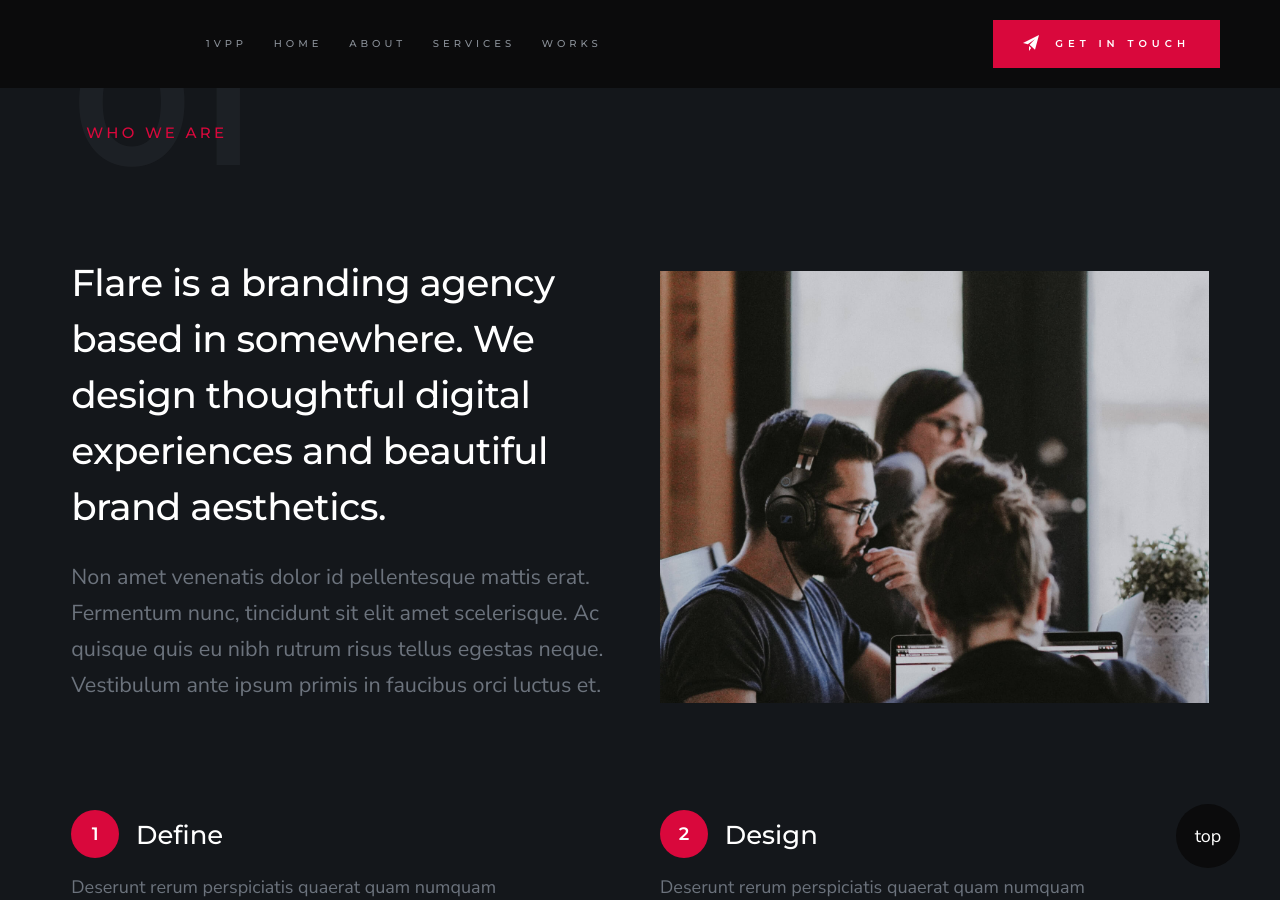
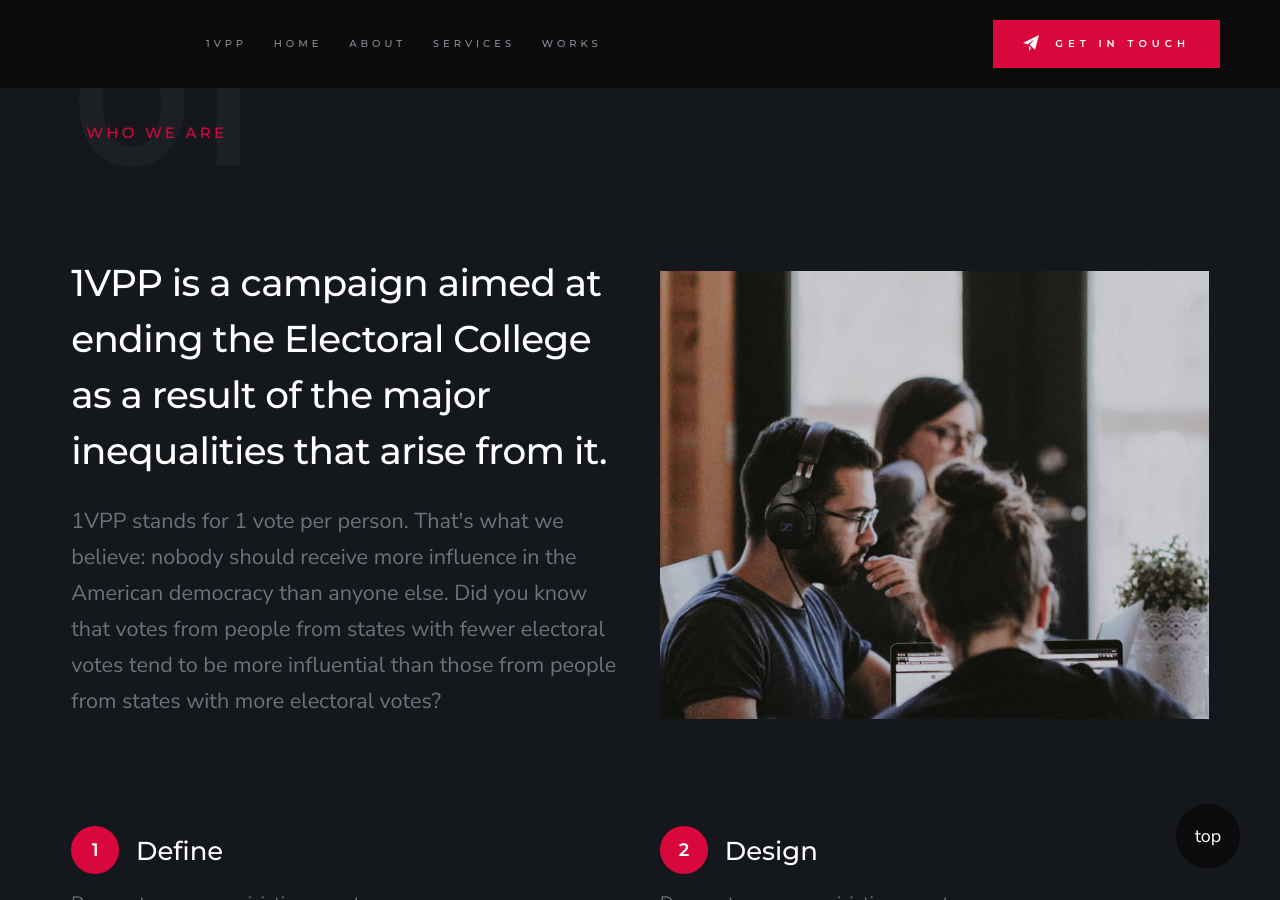
Before and after one commit to 0xmmalik/0xmmalik.github.io, a Jekyll site: the page electoral-college/index.html, which Jekyll copies as it is, in a window 1280 px wide and 900 px high, scrolled down 1113 px. Built offline with Jekyll 4.4.1, drawn with Linux system fonts in a browser that asks for light colours.

Commit message:
added more content to 1vpp

```diff
--- a/electoral-college/index.html
+++ b/electoral-college/index.html
@@ -101,12 +101,12 @@
                     </p>
 
                     <footer>
-                        <div class="s-hero__content-social">
+                        <!--<div class="s-hero__content-social">
                             <a href="#0"><i class="fab fa-facebook-f" aria-hidden="true"></i></a>
                             <a href="#0"><i class="fab fa-twitter" aria-hidden="true"></i></a>
                             <a href="#0"><i class="fab fa-instagram" aria-hidden="true"></i></a>
                             <a href="#0"><i class="fab fa-dribbble" aria-hidden="true"></i></a>
-                        </div>
+                        </div>-->
                     </footer>
                 </div>
 
@@ -114,10 +114,10 @@
         </div>
 
         <div class="s-hero__video">
-            <a class="s-hero__video-link" href="https://player.vimeo.com/video/117310401?color=01aef0&amp;title=0&amp;byline=0&amp;portrait=0" data-lity="">
+            <!--<a class="s-hero__video-link" href="https://player.vimeo.com/video/117310401?color=01aef0&amp;title=0&amp;byline=0&amp;portrait=0" data-lity="">
                 <svg xmlns="http://www.w3.org/2000/svg" width="24" height="24" viewBox="0 0 24 24"><path d="M21 12l-18 12v-24z"/></svg>
                 <span class="s-hero__video-text">Play Video</span>
-            </a>
+            </a>-->
         </div>
 
         <div class="s-hero__scroll">
@@ -146,14 +146,12 @@
 
             <div class="column large-6 w-900-stack s-about__intro-text">
                 <h1 class="display-1" data-aos="fade-up">
-                    Flare is a branding agency based in somewhere. We design thoughtful digital experiences and beautiful brand aesthetics.
+                    1VPP is a campaign aimed at ending the Electoral College as a result of the major inequalities that arise from it.
                 </h1>
 
                 <p class="lead" data-aos="fade-up">
-                    Non amet venenatis dolor id pellentesque mattis erat. Fermentum nunc,
-                    tincidunt sit elit amet scelerisque. Ac quisque quis eu nibh rutrum
-                    risus tellus egestas neque. Vestibulum ante ipsum primis in faucibus
-                    orci luctus et.
+                    1VPP stands for 1 vote per person. That's what we believe: nobody should receive more influence in the American democracy than anyone else.
+                    Did you know that votes from people from states with fewer electoral votes tend to be more influential than those from people from states with more electoral votes?
                 </p>
             </div>
 
```
